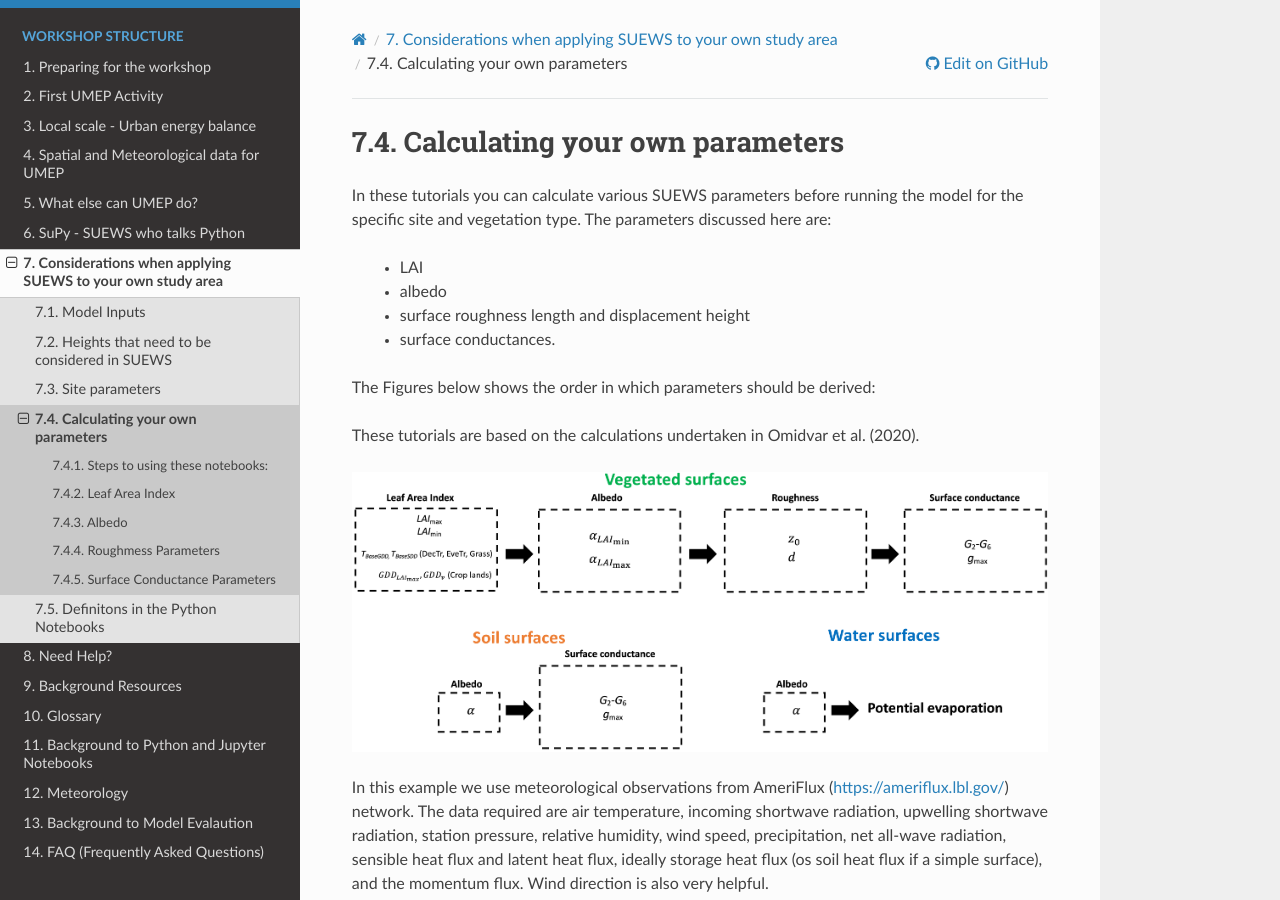
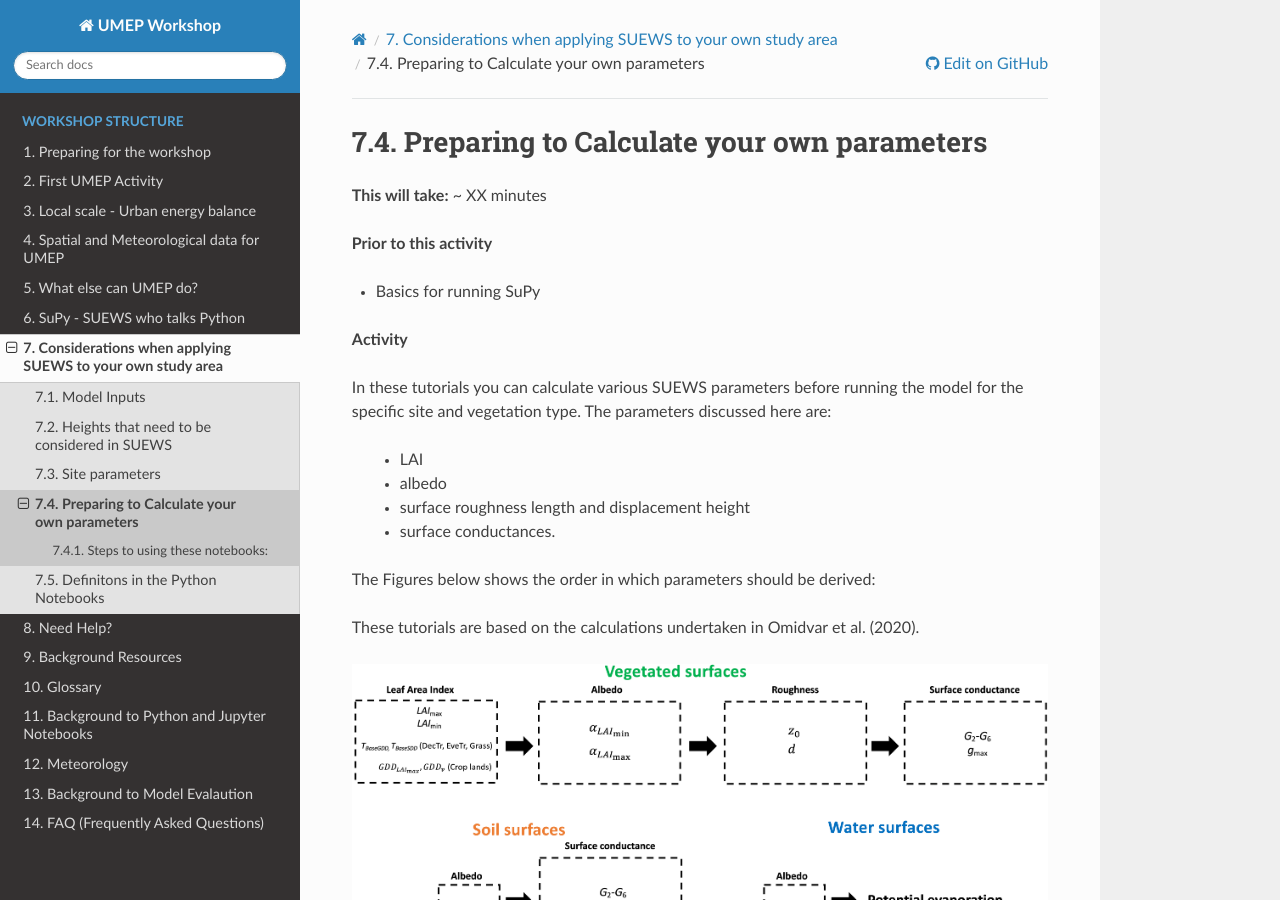
Before and after one commit to Urban-Meteorology-Reading/UMEP-Workshop, a Sphinx documentation site: the page built from source/Parameters/CalcParam.rst, in a window 1280 px wide and 900 px high. Built offline with Sphinx 7.4.7 and the Read the Docs theme 2.0.0, drawn with Linux system fonts in a browser that asks for light colours; some of the changed text lies outside the part shown.

Commit message:
Update CalcParam.rst

```diff
--- a/source/Parameters/CalcParam.rst
+++ b/source/Parameters/CalcParam.rst
@@ -1,7 +1,16 @@
  .. _CalcParam:
 
-Calculating your own parameters
---------------------------------
+Preparing to Calculate your own parameters
+------------------------------------------
+
+**This will take:** ~  XX minutes
+
+**Prior to this activity**
+
+- Basics for running SuPy
+
+**Activity**
+
 In these tutorials you can calculate various SUEWS parameters before running the model for the specific site and vegetation type. The parameters discussed here are:
 
  - LAI
@@ -72,25 +81,3 @@
 This activates the the created environment. In the same environment, open Jupyter notebook.
 
 3- Then you can run each notebook in the same order as below. `Here <https://umep-workshop.readthedocs.io/en/latest/Jupyter/JN1.html>`_ are the instructions how to install and run notebooks.
-
-
-Leaf Area Index
-===============
-
-- `LAI <https://suews-parameters-docs.readthedocs.io/en/latest/steps/LAI.html>`_
-
-Albedo
-======
-- `Albedo <https://suews-parameters-docs.readthedocs.io/en/latest/steps/albedo.html>`_
-
-
-Roughmess Parameters
-=====================
-
-- `Roughness related  <https://suews-parameters-docs.readthedocs.io/en/latest/steps/roughness.html>`_
-
-
-Surface Conductance Parameters
-==============================
-
--  `Surface conductance <https://suews-parameters-docs.readthedocs.io/en/latest/steps/conductance.html>`_
```
